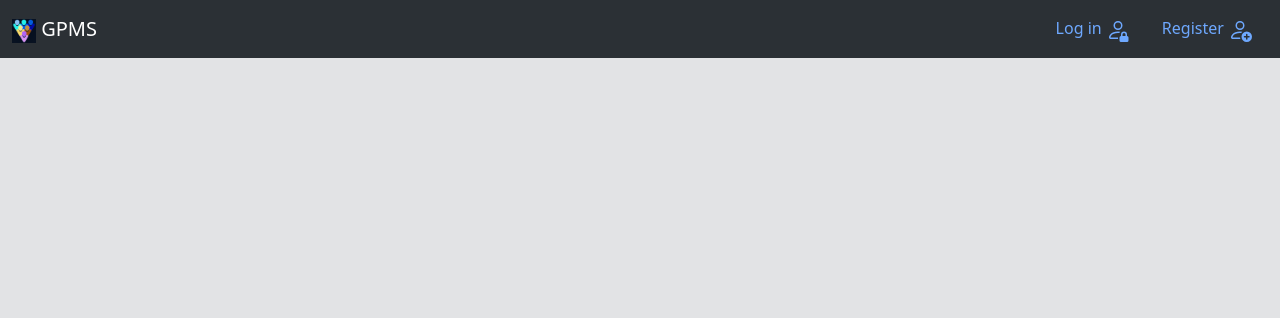
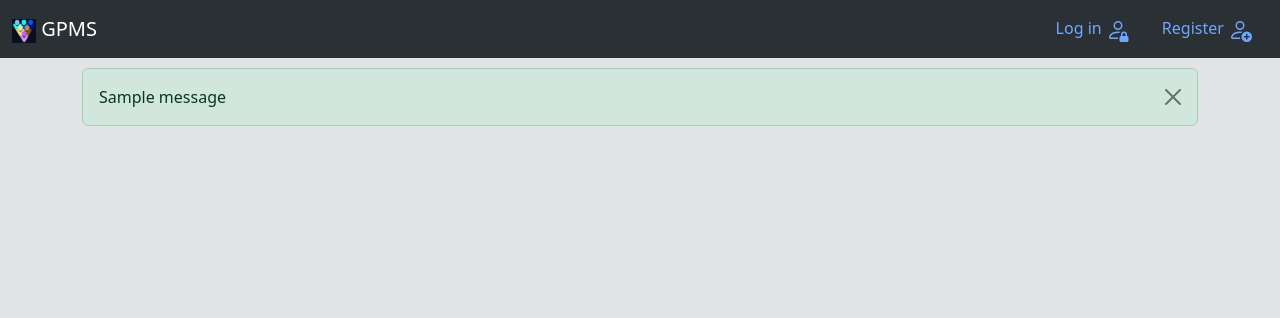
Before and after one commit to laksh0820/GPMS, a Python web app: template Project/Government/templates/government_dashboard.html in a window 1280 px wide. Shown: the top 318 px of the page. Run offline with Jinja, Linux system fonts and the light colour scheme; the template is opened without the code that fills it, so the values that code supplies are empty; one stand-in notice (Sample message) is shown.

Commit message:
Minor Changes to my template and addition of government_monitor_required function to government.py
If anyone wants to use this wrapper function 'government_monitor_required' , the first import this function from Project.Government like :

from Project.Government import government_monitor_required

```diff
--- a/Project/Government/templates/government_dashboard.html
+++ b/Project/Government/templates/government_dashboard.html
@@ -1 +1,19 @@
 {% extends 'base.html' %}
+
+{% block content %}
+
+    {% for message in get_flashed_messages(with_categories = True) %}
+    {% if message|first == "error" %}
+            <div class="alert alert-danger alert-dismissible fade show" role="alert" style="margin-top: 10px;">
+                    {{ message[1] }}
+            <button type="button" class="btn-close" data-bs-dismiss="alert" aria-label="Close"></button>
+            </div>
+    {% else %}
+            <div class="alert alert-success alert-dismissible fade show" role="alert" style="margin-top: 10px;">
+                    {{ message[1] }}
+            <button type="button" class="btn-close" data-bs-dismiss="alert" aria-label="Close"></button>
+            </div>
+    {% endif %}
+    {% endfor %}
+
+{% endblock %}
--- a/Project/__init__.py
+++ b/Project/__init__.py
@@ -20,6 +20,9 @@ app.config['DB_NAME'] = DB_NAME
 app.config['DB_USER'] = DB_USER
 app.config['DB_PASSWORD'] = DB_PASSWORD
 app.config['DB_HOST'] = DB_HOST
+app.config['EXPLAIN_TEMPLATE_LOADING'] = False
+app.config['DEBUG'] = True
+app.config['TESTING'] = False
 
 # Register Blueprints
 app.register_blueprint(admin_bp)
```
Also changed, not shown: Project/Government/government.py (+12 -2 lines).
